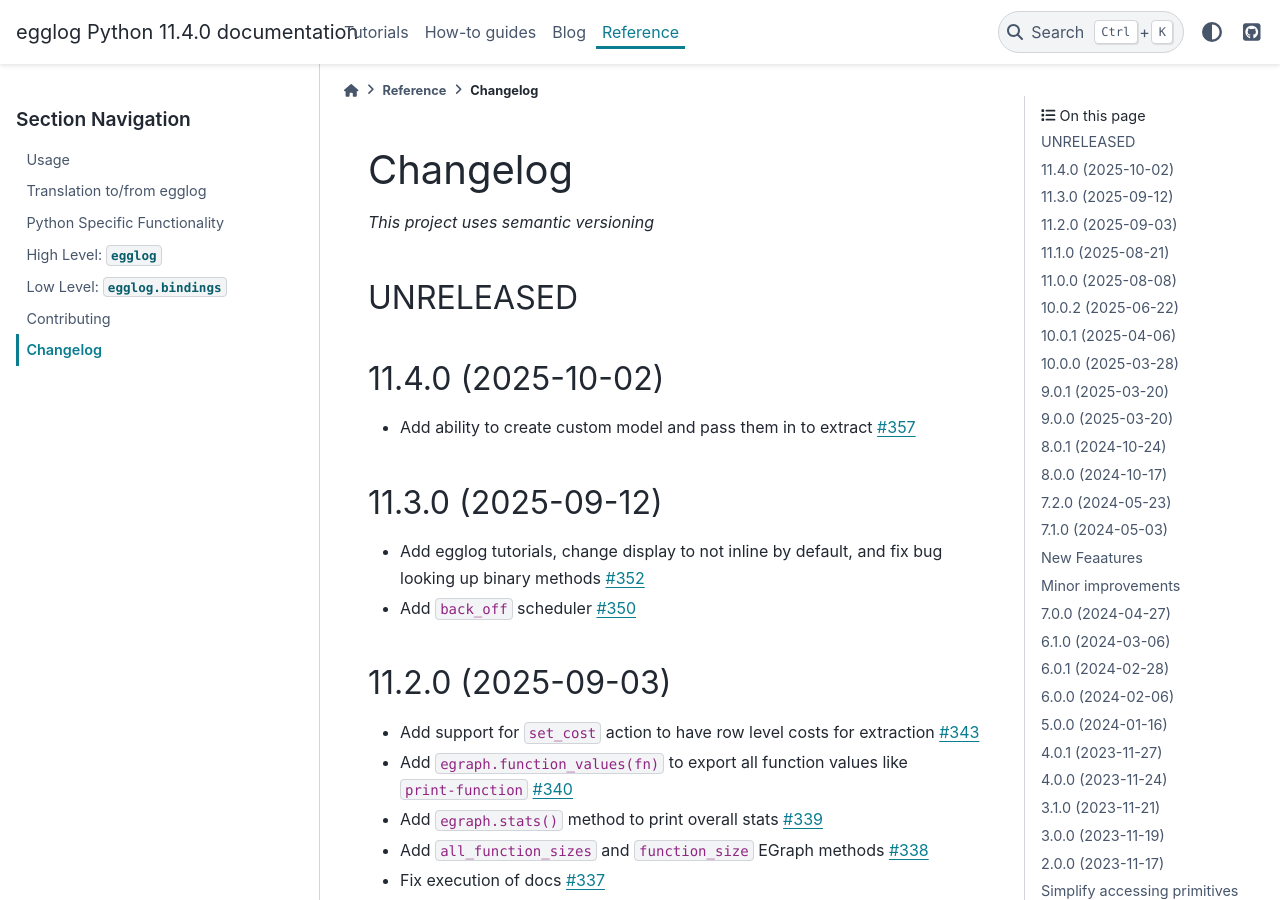
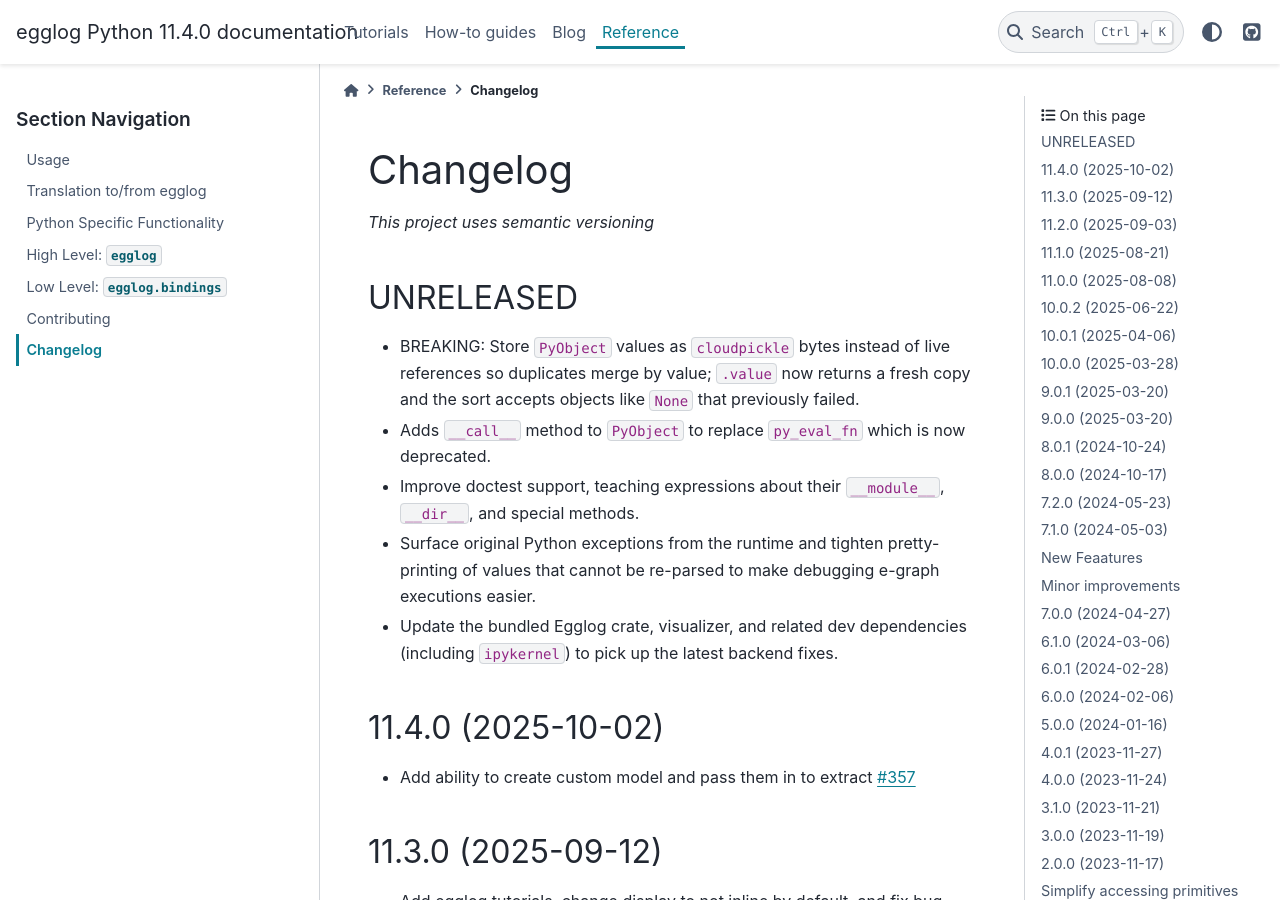
Before and after one commit to egraphs-good/egglog-python, a Sphinx documentation site: the page built from docs/changelog.md, in a window 1280 px wide and 900 px high. Built offline with Sphinx 7.4.7 and the PyData theme 0.15.4, drawn with Linux system fonts in a browser that asks for light colours; pages that are not in the unit, such as notebooks, are missing from menus; comment, search, counter and statistics services are not loaded; the version number is read from the project's files by our own code.

Commit message:
Add changelog

```diff
--- a/docs/changelog.md
+++ b/docs/changelog.md
@@ -3,6 +3,12 @@
 _This project uses semantic versioning_
 
 ## UNRELEASED
+
+- BREAKING: Store `PyObject` values as `cloudpickle` bytes instead of live references so duplicates merge by value; `.value` now returns a fresh copy and the sort accepts objects like `None` that previously failed.
+- Adds `__call__` method to `PyObject` to replace `py_eval_fn` which is now deprecated.
+- Improve doctest support, teaching expressions about their `__module__`, `__dir__`, and special methods.
+- Surface original Python exceptions from the runtime and tighten pretty-printing of values that cannot be re-parsed to make debugging e-graph executions easier.
+- Update the bundled Egglog crate, visualizer, and related dev dependencies (including `ipykernel`) to pick up the latest backend fixes.
 
 ## 11.4.0 (2025-10-02)
 
```
